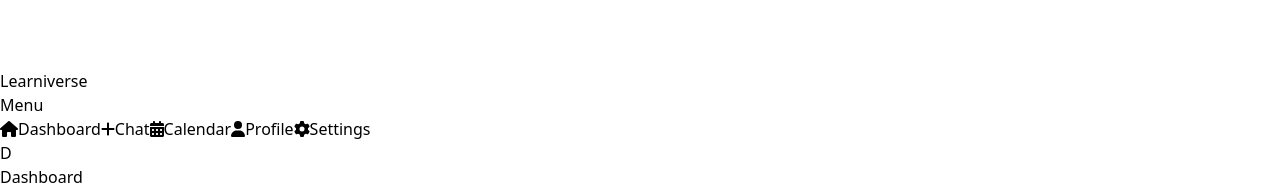
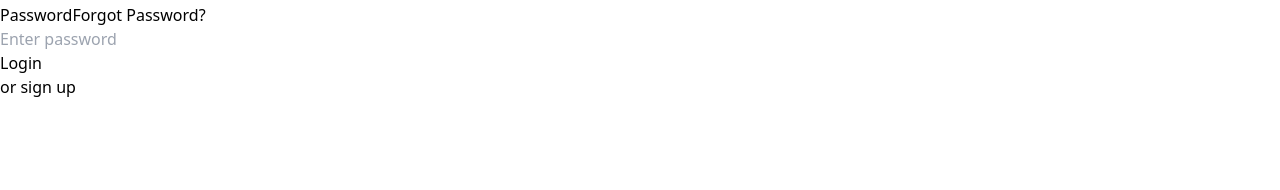
Before and after one commit to MarkMusili/Portfolio_Project-Learniverse, a React (Vite) app in the folder front-end/my-project/: page /login in a window 1280 px wide. Shown: the part 891-1081 px from the top of the page. After the commit the page ends 990 px from the top, so only its background shows below. Built offline with nearby package versions, Linux system fonts and the light colour scheme.

Commit message:
changed logo and name

```diff
--- a/front-end/my-project/src/Sidebar.jsx
+++ b/front-end/my-project/src/Sidebar.jsx
@@ -11,7 +11,7 @@
         {/* Logo */}
         <div className="flex items-center px-4 py-2 text-white mb-8">
           <img src={logo} alt="Learniverse Logo" className="h-12 mr-8" />
-          <span className="text-lg">Learniverse</span>
+          <span className="text-lg">StudyTarget</span>
         </div>
         {/* Sidebar links */}
         <h2 className=' text-white text-lg'>Menu</h2>
@@ -33,10 +33,7 @@
           <span className="ml-4">Profile</span>
         </Link>
         {/* Settings link */}
-        <a href="http://52.59.213.161:8080/settings" className="flex items-center px-4 py-2  hover:bg-blue-900 text-white text-lg">
-          <FontAwesomeIcon icon={faCog} className="h-6 w-6 mr-4" />
-          <span className="ml-4">Settings</span>
-        </a>
+
       </div>
     </div>
   );
```
Also changed, not shown: front-end/my-project/src/learniverse.png.
